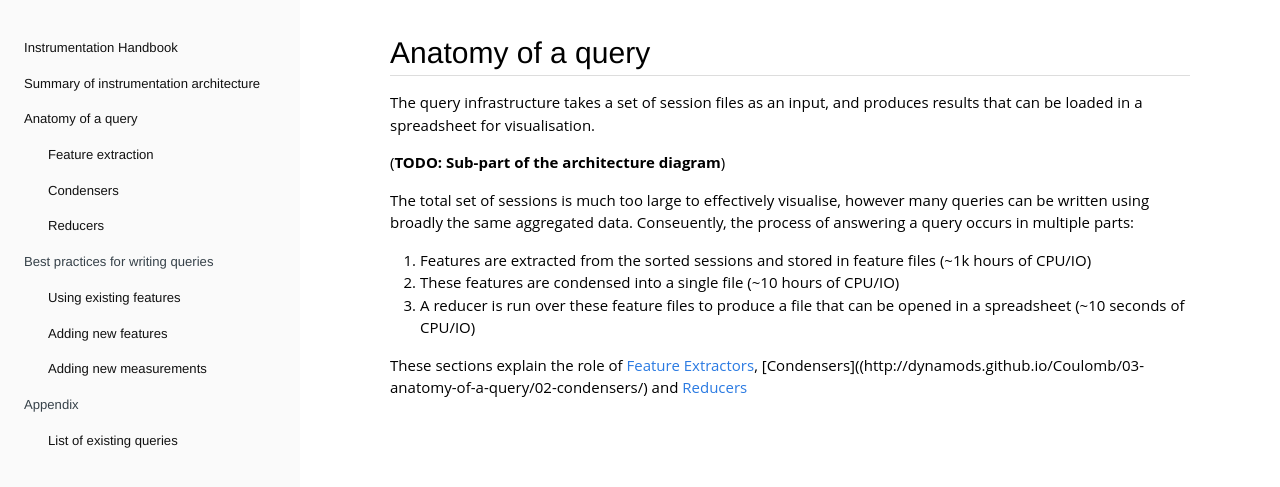
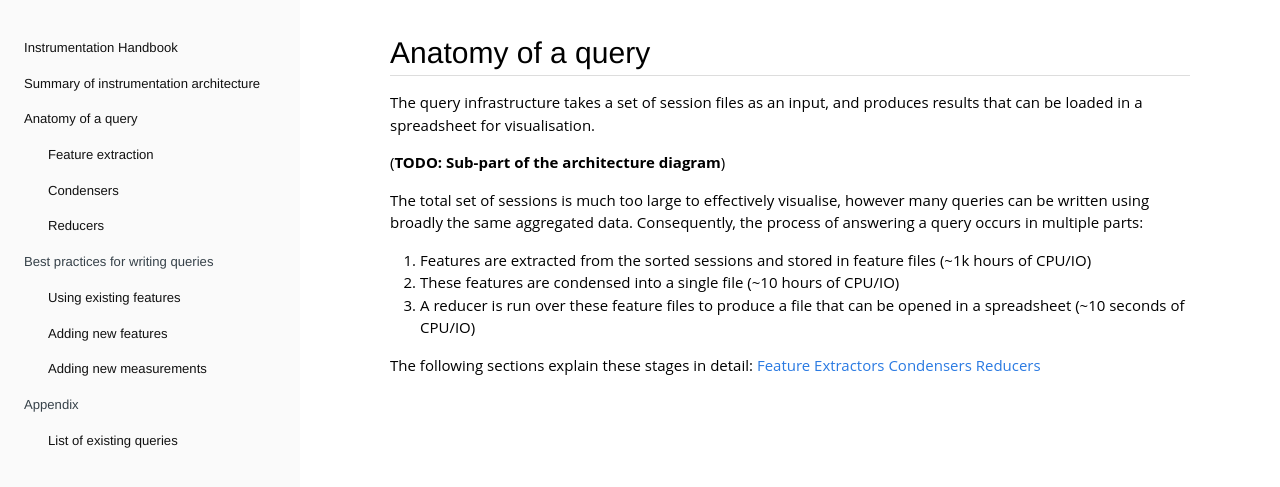
Before and after one commit to DynamoDS/Coulomb, a Jekyll site: the page built from docs/pages/03-anatomy-of-a-query/00-anatomy-of-a-query.md, in a window 1280 px wide. Shown: the top 487 px of the page. Built offline with Jekyll 4.4.1, drawn with Linux system fonts in a browser that asks for light colours.

Commit message:
Update 00-anatomy-of-a-query.md

```diff
--- a/docs/pages/03-anatomy-of-a-query/00-anatomy-of-a-query.md
+++ b/docs/pages/03-anatomy-of-a-query/00-anatomy-of-a-query.md
@@ -8,10 +8,13 @@ The query infrastructure takes a set of session files as an input, and produces
 
 (**TODO: Sub-part of the architecture diagram**)
 
-The total set of sessions is much too large to effectively visualise, however many queries can be written using broadly the same aggregated data. Conseuently, the process of answering a query occurs in multiple parts:
+The total set of sessions is much too large to effectively visualise, however many queries can be written using broadly the same aggregated data. Consequently, the process of answering a query occurs in multiple parts:
 
 1. Features are extracted from the sorted sessions and stored in feature files (~1k hours of CPU/IO)
 2. These features are condensed into a single file (~10 hours of CPU/IO)
 3. A reducer is run over these feature files to produce a file that can be opened in a spreadsheet (~10 seconds of CPU/IO)
 
-These sections explain the role of [Feature Extractors](http://dynamods.github.io/Coulomb/03-anatomy-of-a-query/01-feature-extractors/), [Condensers]((http://dynamods.github.io/Coulomb/03-anatomy-of-a-query/02-condensers/) and [Reducers](http://dynamods.github.io/Coulomb/03-anatomy-of-a-query/02-reducers/)
+The following sections explain these stages in detail:
+ [Feature Extractors](http://dynamods.github.io/Coulomb/03-anatomy-of-a-query/01-feature-extractors/)
+ [Condensers](http://dynamods.github.io/Coulomb/03-anatomy-of-a-query/02-condensers/)
+ [Reducers](http://dynamods.github.io/Coulomb/03-anatomy-of-a-query/02-reducers/)
```
